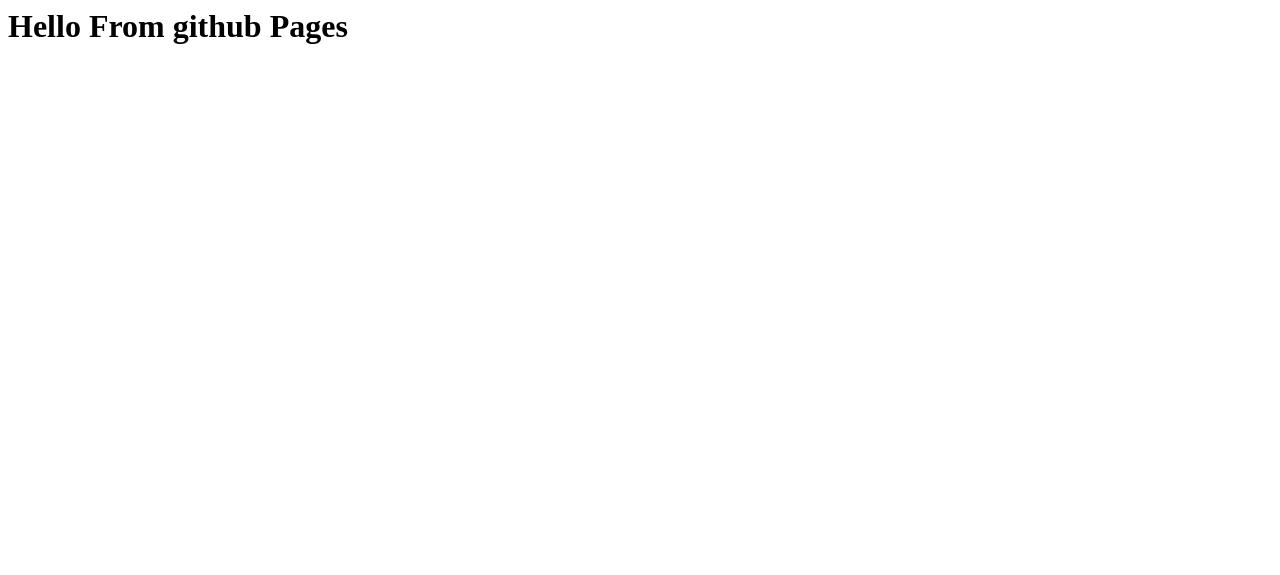
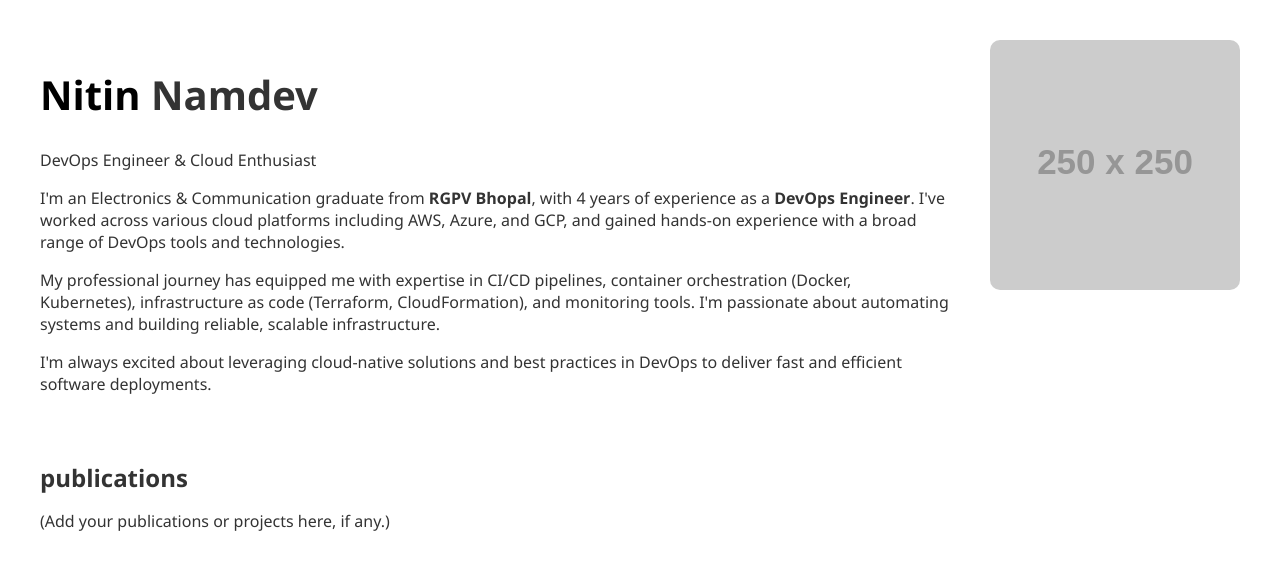
Before and after one commit to Vortexdude/nitin, a plain HTML site: page index.html in a window 1280 px wide. Drawn offline with Linux system fonts and the light colour scheme; placeholder pictures from the web are drawn by us.

Commit message:
Update index.html

```diff
--- a/index.html
+++ b/index.html
@@ -1,3 +1,68 @@
-<h1>
-  Hello From github Pages
-</h1>
+<!DOCTYPE html>
+<html lang="en">
+<head>
+  <meta charset="UTF-8">
+  <meta name="viewport" content="width=device-width, initial-scale=1">
+  <title>Nitin Namdev</title>
+  <style>
+    body {
+      font-family: 'Segoe UI', sans-serif;
+      margin: 40px;
+      color: #333;
+      background: #fff;
+    }
+    h1 {
+      font-size: 2.5em;
+    }
+    .highlight {
+      font-weight: bold;
+      color: #000;
+    }
+    .container {
+      display: flex;
+      flex-wrap: wrap;
+    }
+    .text-section {
+      flex: 1;
+      min-width: 300px;
+    }
+    .image-section {
+      flex: 0 0 250px;
+      margin-left: 40px;
+    }
+    .image-section img {
+      width: 100%;
+      max-width: 250px;
+      border-radius: 10px;
+    }
+    .section-title {
+      margin-top: 50px;
+      font-size: 1.5em;
+      font-weight: bold;
+    }
+  </style>
+</head>
+<body>
+
+  <div class="container">
+    <div class="text-section">
+      <h1><span class="highlight">Nitin</span> Namdev</h1>
+      <p>DevOps Engineer & Cloud Enthusiast</p>
+
+      <p>I'm an Electronics & Communication graduate from <strong>RGPV Bhopal</strong>, with 4 years of experience as a <strong>DevOps Engineer</strong>. I've worked across various cloud platforms including AWS, Azure, and GCP, and gained hands-on experience with a broad range of DevOps tools and technologies.</p>
+
+      <p>My professional journey has equipped me with expertise in CI/CD pipelines, container orchestration (Docker, Kubernetes), infrastructure as code (Terraform, CloudFormation), and monitoring tools. I'm passionate about automating systems and building reliable, scalable infrastructure.</p>
+
+      <p>I'm always excited about leveraging cloud-native solutions and best practices in DevOps to deliver fast and efficient software deployments.</p>
+    </div>
+
+    <div class="image-section">
+      <img src="https://via.placeholder.com/250" alt="Nitin Namdev">
+    </div>
+  </div>
+
+  <div class="section-title">publications</div>
+  <p>(Add your publications or projects here, if any.)</p>
+
+</body>
+</html>
```
